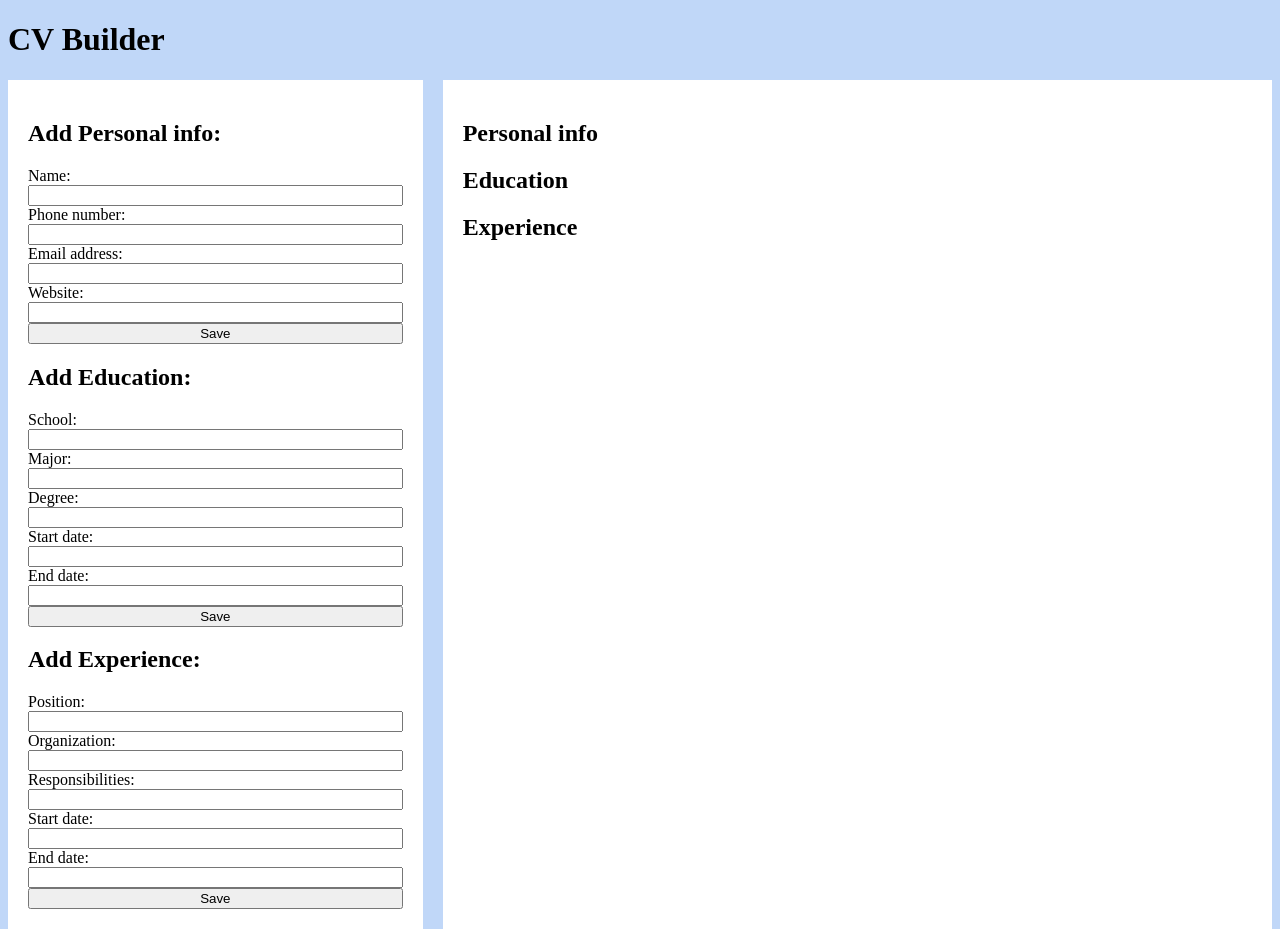
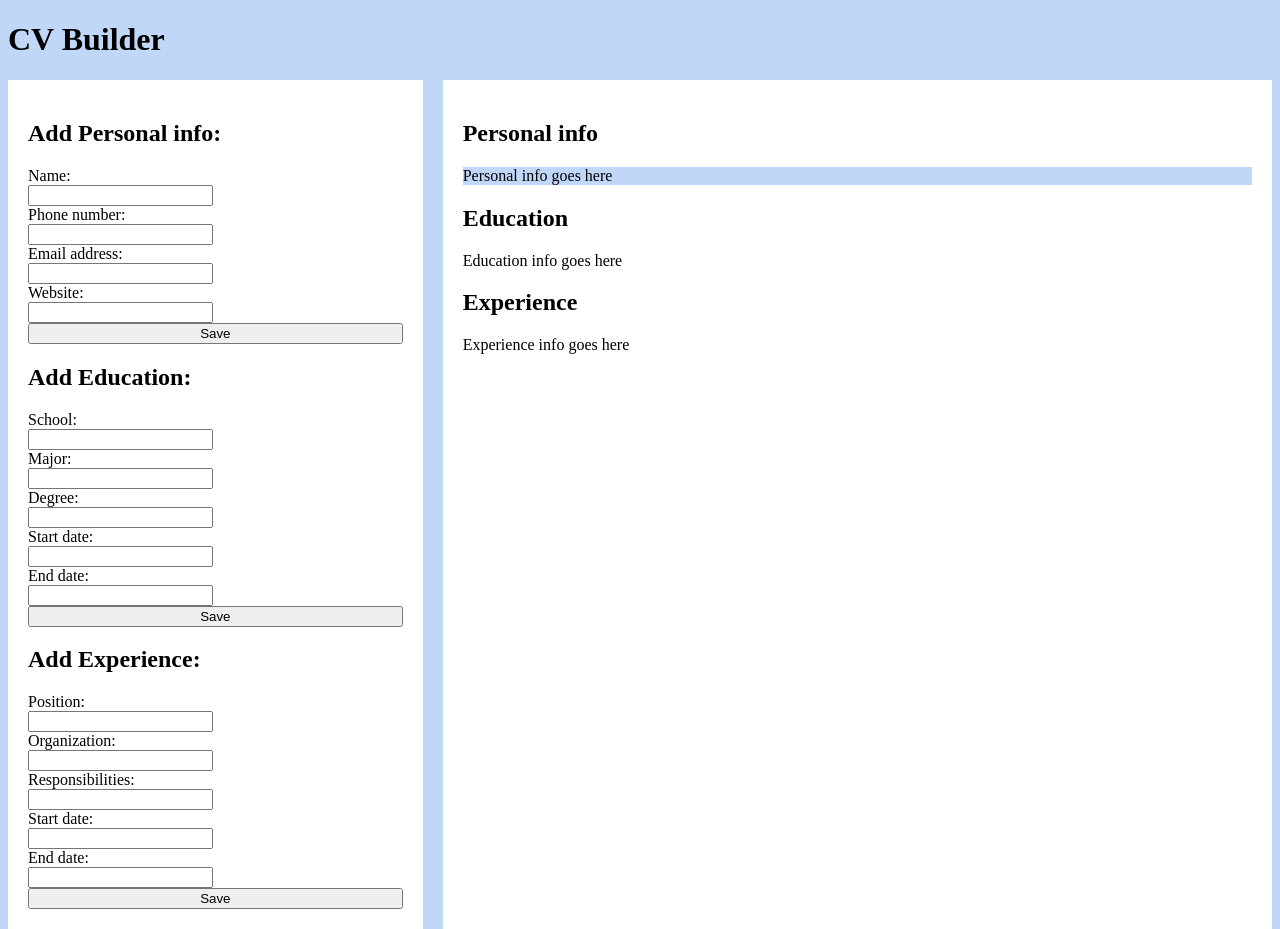
Before and after one commit to JakeBrowning90/cv-project, a React (Create React App) app in the folder cv-project/: page / in a window 1280 px wide. Built offline with nearby package versions, Linux system fonts and the light colour scheme.

Commit message:
Move form elements to App, change output areas to Components

```diff
--- a/cv-project/src/App.js
+++ b/cv-project/src/App.js
@@ -5,9 +5,9 @@ import Overview from "./components/Overview";
 import './styles/styles.css';
 //Package to create unique ids as object keys
 import uniqid from "uniqid";
-import PersonalEntry from "./components/PersonalEntry";
-import Education from "./components/Education";
-import Experience from "./components/Experience";
+import PersonalOutput from "./components/PersonalOutput";
+import EducationOutput from "./components/EducationOutput";
+import ExperienceOutput from "./components/ExperienceOutput";
 
 class App extends Component {
   constructor() {
@@ -21,17 +21,128 @@ class App extends Component {
         <div className="bodyWhole">
           <div className="bodyForms">
              <h2>Add Personal info:</h2>
-            <PersonalEntry />
+              {/* Form for Personal info input */}
+             <form className="personalEntryForm">
+              <label htmlFor= "nameInput">Name:
+                <input
+                    type="text"
+                    id="nameInput"
+                />
+              </label>
+              <label htmlFor= "phoneInput">Phone number:
+                <input
+                    type="text"
+                    id="phoneInput"
+                />
+              </label>
+
+              <label htmlFor= "emailInput">Email address:
+                <input
+                    type="text"
+                    id="emailInput"
+                />
+              </label>
+
+              <label htmlFor= "websiteInput">Website:
+                <input
+                    type="text"
+                    id="websiteInput"
+                />
+              </label>
+
+              <button>Save</button>
+            </form>
+
             <h2>Add Education:</h2>
-            <Education />
+            {/* Form for Education info input */}
+            <form className="educationEntryForm">
+                <label htmlFor= "schooInput">School:
+                  <input
+                      type="text"
+                      id="schooInput"
+                  />
+                 </label>
+
+                <label htmlFor= "majorInput">Major:
+                  <input
+                      type="text"
+                      id="majorInput"
+                  />
+                 </label>
+                <label htmlFor= "degreeInput">Degree:
+                  <input
+                      type="text"
+                      id="degreeInput"
+                  />
+                </label>
+                <label htmlFor= "startDateInput">Start date:
+                  <input
+                      type="text"
+                      id="startDateInput"
+                  />
+                </label>
+
+                <label htmlFor= "endDateInput">End date:
+                  <input
+                      type="text"
+                      id="endDateInput"
+                  />
+                </label>
+                <button>Save</button>
+            </form>
+
             <h2>Add Experience:</h2>
-            <Experience />
+            {/* Form for Experience info input */}
+            <form className="experienceEntryForm">
+
+              <label htmlFor= "positionTitleInput">Position:
+                <input
+                    type="text"
+                    id="positionTitleInput"
+                />
+              </label>
+
+              <label htmlFor= "organizationInput">Organization:
+                <input
+                    type="text"
+                    id="organizationInput"
+                />
+              </label>
+
+              <label htmlFor= "responsibilitiesInput">Responsibilities:
+                <input
+                    type="textarea"
+                    id="responsibilitiesInput"
+                />
+              </label>
+
+              <label htmlFor= "startDateInput">Start date:
+                <input
+                    type="text"
+                    id="startDateInput"
+                />
+              </label>
+
+              <label htmlFor= "endDateInput">End date:
+                <input
+                    type="text"
+                    id="endDateInput"
+                />
+              </label>
+
+              <button>Save</button>
+            </form>
           </div>
+
           <div className="bodyOutput">
             <h2>Personal info</h2>
+            <PersonalOutput />
             <h2>Education</h2>
+            <EducationOutput />
             <h2>Experience</h2>
+            <ExperienceOutput />
           </div>
+
         </div>
       </div>
     );
--- a/cv-project/src/components/Education.js
+++ /dev/null
@@ -1,47 +0,0 @@
-//Displays tasks
-
-import React from "react";
-
-const Education = (props) => {
-    // Gets tasks array from props
-    const { tasks } = props;
-
-    // For each task in array, creates an <li>
-    return (
-        <div className="educationEntryDiv">
-        <label htmlFor= "schooInput">School: </label>
-        <input
-            type="text"
-            id="schooInput"
-        />
-
-        <label htmlFor= "majorInput">Major: </label>
-        <input
-            type="text"
-            id="majorInput"
-        />
-
-        <label htmlFor= "degreeInput">Degree: </label>
-        <input
-            type="text"
-            id="degreeInput"
-        />
-
-        <label htmlFor= "startDateInput">Start date: </label>
-        <input
-            type="text"
-            id="startDateInput"
-        />
-
-        <label htmlFor= "endDateInput">End date: </label>
-        <input
-            type="text"
-            id="endDateInput"
-        />
-
-        <button>Save</button>
-    </div>
-    );
-};
-
-export default Education;
--- /dev/null
+++ b/cv-project/src/components/EducationOutput.js
@@ -0,0 +1,17 @@
+//Displays tasks
+
+import React from "react";
+
+const EducationOutput = (props) => {
+    // Gets tasks array from props
+    const { tasks } = props;
+
+    // For each task in array, creates an <li>
+    return (
+        <div className="educationOutputDiv">
+            Education info goes here
+        </div>
+    );
+};
+
+export default EducationOutput;
--- a/cv-project/src/components/Experience.js
+++ /dev/null
@@ -1,47 +0,0 @@
-//Displays tasks
-
-import React from "react";
-
-const Experience = (props) => {
-    // Gets tasks array from props
-    const { tasks } = props;
-
-    // For each task in array, creates an <li>
-    return (
-        <div className="experienceEntryDiv">
-        <label htmlFor= "positionTitleInput">Position: </label>
-        <input
-            type="text"
-            id="positionTitleInput"
-        />
-
-        <label htmlFor= "organizationInput">Organization: </label>
-        <input
-            type="text"
-            id="organizationInput"
-        />
-
-        <label htmlFor= "responsibilitiesInput">Responsibilities: </label>
-        <input
-            type="textarea"
-            id="responsibilitiesInput"
-        />
-
-        <label htmlFor= "startDateInput">Start date: </label>
-        <input
-            type="text"
-            id="startDateInput"
-        />
-
-        <label htmlFor= "endDateInput">End date: </label>
-        <input
-            type="text"
-            id="endDateInput"
-        />
-
-        <button>Save</button>
-    </div>
-    );
-};
-
-export default Experience;
--- /dev/null
+++ b/cv-project/src/components/ExperienceOutput.js
@@ -0,0 +1,17 @@
+//Displays tasks
+
+import React from "react";
+
+const ExperienceOutput = (props) => {
+    // Gets tasks array from props
+    const { tasks } = props;
+
+    // For each task in array, creates an <li>
+    return (
+        <div className="experienceOutputDiv">
+            Experience info goes here
+        </div>
+    );
+};
+
+export default ExperienceOutput;
--- a/cv-project/src/components/PersonalEntry.js
+++ /dev/null
@@ -1,41 +0,0 @@
-//Displays tasks
-
-import React from "react";
-
-const PersonalEntry = (props) => {
-    // Gets tasks array from props
-    const { tasks } = props;
-
-    // For each task in array, creates an <li>
-    return (
-        <div className="personalEntryDiv">
-            <label htmlFor= "nameInput">Name: </label>
-            <input
-                type="text"
-                id="nameInput"
-            />
-
-            <label htmlFor= "phoneInput">Phone number: </label>
-            <input
-                type="text"
-                id="phoneInput"
-            />
-
-            <label htmlFor= "emailInput">Email address: </label>
-            <input
-                type="text"
-                id="emailInput"
-            />
-
-            <label htmlFor= "websiteInput">Website: </label>
-            <input
-                type="text"
-                id="websiteInput"
-            />
-
-            <button>Save</button>
-        </div>
-    );
-};
-
-export default PersonalEntry;
--- /dev/null
+++ b/cv-project/src/components/PersonalOutput.js
@@ -0,0 +1,17 @@
+//Displays tasks
+
+import React from "react";
+
+const PersonalOutput = (props) => {
+    // Gets tasks array from props
+    const { tasks } = props;
+
+    // For each task in array, creates an <li>
+    return (
+        <div className="personalOutputDiv">
+            Personal info goes here
+        </div>
+    );
+};
+
+export default PersonalOutput;
--- a/cv-project/src/styles/styles.css
+++ b/cv-project/src/styles/styles.css
@@ -1,6 +1,11 @@
 html {
     background-color: #c0d7f8;
     height: 100%;
+}
+
+form, input {
+    display: flex;
+    flex-direction: column;
 }
 
 .bodyWhole {
@@ -18,3 +23,7 @@ html {
     display: flex;
     flex-direction: column;
 }
+
+.personalOutputDiv {
+    background-color: #c0d7f8;
+}
```
